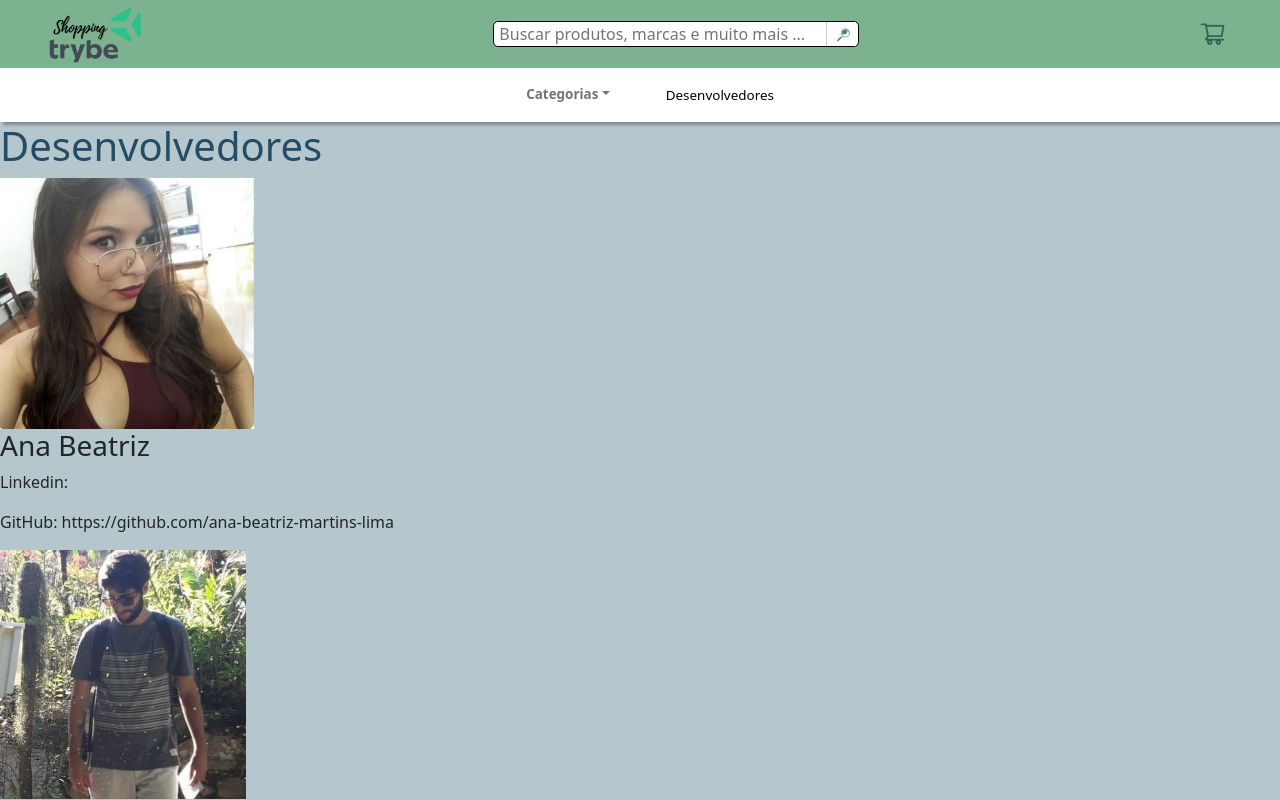
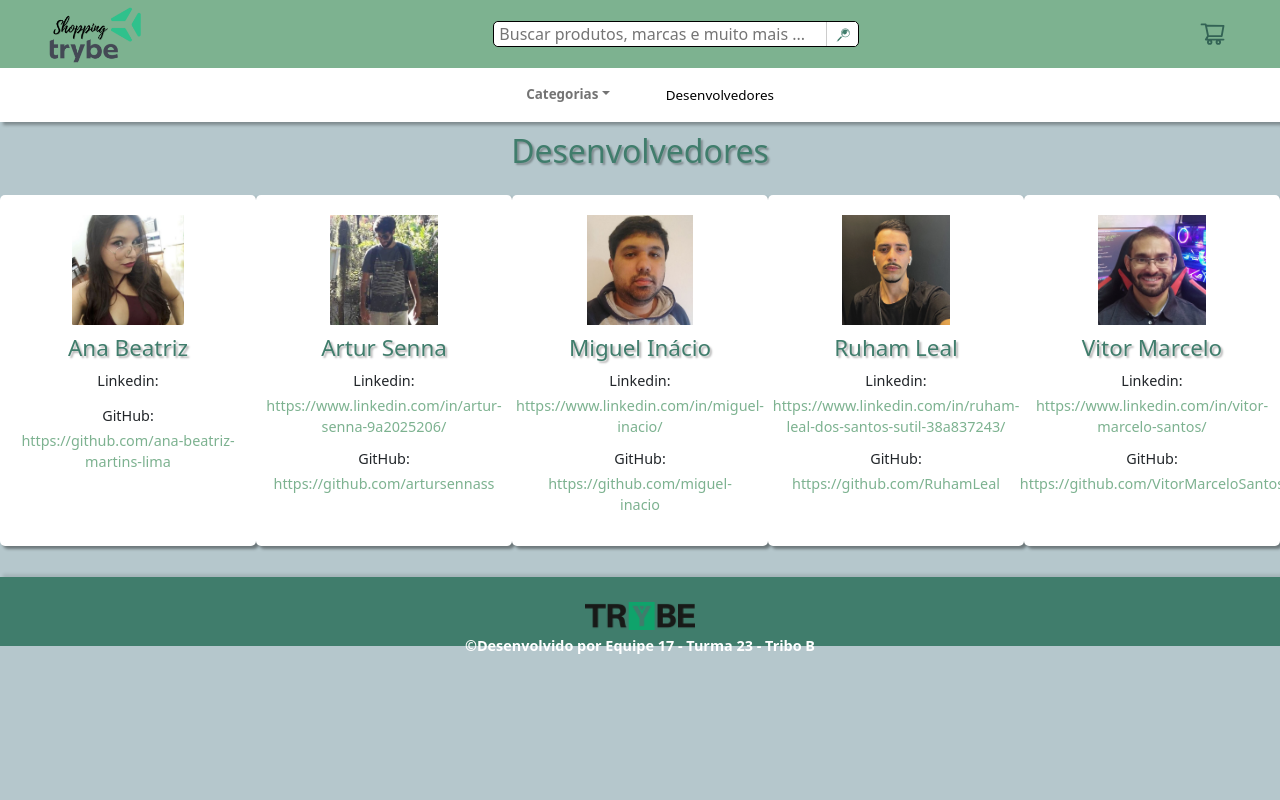
Before and after one commit to VitorMarceloSantos/Trybe-Projeto-10-TrybeTunes, a React (Create React App) app in the folder Projetos/Projeto Modificados/Frontend Online Store/: page / in a window 1280 px wide. Both pictures are taken after a click on the button "Desenvolvedores". Shown: the top 800 px of the page. Built offline with nearby package versions, Linux system fonts and the light colour scheme.

Commit message:
Develops

```diff
--- a/Projetos/Projeto Modificados/Frontend Online Store/src/Components/Desenvolvedores.jsx
+++ b/Projetos/Projeto Modificados/Frontend Online Store/src/Components/Desenvolvedores.jsx
@@ -10,8 +10,9 @@ export default class Desenvolvedores extends Component {
   render() {
     const developersData = [{ image: AnaBeatriz, name: 'Ana Beatriz', linkedin: '', gitHub: 'https://github.com/ana-beatriz-martins-lima' }, { image: ArturSenna, name: 'Artur Senna', linkedin: 'https://www.linkedin.com/in/artur-senna-9a2025206/', gitHub: 'https://github.com/artursennass' }, { image: MiguelInacio, name: 'Miguel Inácio', linkedin: 'https://www.linkedin.com/in/miguel-inacio/', gitHub: 'https://github.com/miguel-inacio' }, { image: RuhamLeal, name: 'Ruham Leal', linkedin: 'https://www.linkedin.com/in/ruham-leal-dos-santos-sutil-38a837243/', gitHub: 'https://github.com/RuhamLeal' }, { image: VitorMarcelo, name: 'Vitor Marcelo', linkedin: 'https://www.linkedin.com/in/vitor-marcelo-santos/', gitHub: 'https://github.com/VitorMarceloSantos' }];
     return (
+      <section>
+        <h2 className="title-develops-initial">Desenvolvedores</h2>
         <div className="container-develops">
-        <h2>Desenvolvedores</h2>
           {developersData.map((develop) => (
             <div className="container-card-develops" key={ develop.name }>
               <div className="image-develop">
@@ -20,11 +21,34 @@ export default class Desenvolvedores extends Component {
               <h3 className="name-develop">
                 {develop.name}
               </h3>
-            <p className="develop-linkedin">{`Linkedin: ${develop.linkedin}`}</p>
-            <p className="develop-gitHub">{`GitHub: ${develop.gitHub}`}</p>
+              <p>Linkedin:</p>
+              <div className="container-text">
+                <a
+                  className="develop-linkedin"
+                  href={ develop.linkedin }
+                  target="_blank"
+                  rel="noreferrer"
+                >
+                  {develop.linkedin}
+                </a>
+                {/* <p >{` ${develop.linkedin}`}</p> */}
+              </div>
+              <p>GitHub:</p>
+              <div className="container-text">
+                <a
+                  className="develop-gitHub"
+                  href={ develop.gitHub }
+                  target="_blank"
+                  rel="noreferrer"
+                >
+                  {develop.gitHub}
+                </a>
+                {/* <p >{` ${develop.gitHub}`}</p> */}
+              </div>
             </div>
           ))}
         </div>
+      </section>
     );
   }
 }
--- a/Projetos/Projeto Modificados/Frontend Online Store/src/styles/DesenvolvedoresCss.css
+++ b/Projetos/Projeto Modificados/Frontend Online Store/src/styles/DesenvolvedoresCss.css
@@ -0,0 +1,63 @@
+/* stylelint-disable indentation */
+
+/* stylelint-disable order/properties-alphabetical-order */
+.container-develops {
+  display: flex;
+  flex-wrap: wrap;
+  justify-content: space-evenly;
+}
+
+.container-card-develops {
+  background-color: white;
+  padding: 20px;
+  width: 20vw;
+  margin: 15px 0;
+  border-radius: 5px;
+  box-shadow: 3px 3px 3px rgba(0, 0, 0, 0.4);
+}
+
+.image-develop {
+ display: flex;
+ justify-content: center;
+ margin-bottom: 10px;
+ height: 110px;
+}
+
+.name-develop {
+  text-align: center;
+  text-shadow: 2px 2px 2px rgba(0, 0, 0, 0.3);
+  color: rgb(64, 125, 108);
+  font-size: 1.4em;
+}
+
+.container-card-develops p {
+  text-align: center;
+  font-weight: 500;
+  font-size: 0.9em;
+}
+
+.container-card-develops .container-text a {
+  color: rgb(125, 178, 144);
+  display: flex;
+  justify-content: center;
+  text-decoration: none;
+  margin: auto;
+  text-align: center;
+  margin-top: -1vw;
+  margin-bottom: 10px;
+  font-size: 0.9em;
+}
+
+.container-card-develops .container-text a:hover {
+  color: rgb(64, 125, 108);
+  cursor: pointer;
+  text-shadow: 2px 2px 2px rgba(0, 0, 0, 0.3);
+}
+
+.title-develops-initial {
+  text-align: center;
+  margin: 10px 0;
+  color: rgb(64, 125, 108);
+  text-shadow: 2px 2px 2px rgba(0, 0, 0, 0.3);
+  font-size: 2em;
+}
```
Lines whose indentation alone changed are shown as unchanged.
